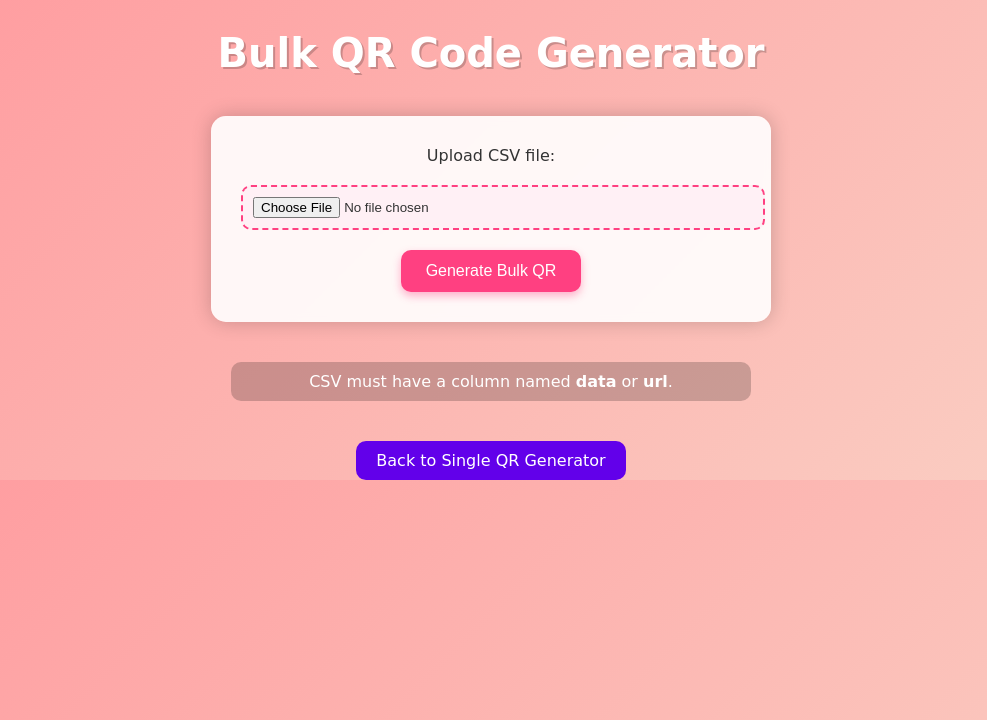
After one commit to ayuu-te/qr_lead, a Flask app: template templates/bulk.html in a window 1280 px wide. The commit adds this page. Shown: the top 720 px of the page, without its empty margins (149-1136 px from the left). Run offline with Flask 3, Linux system fonts and the light colour scheme; the template is opened without the code that fills it, so the values that code supplies are empty.

Commit message:
funky_bulk_css_updation

```diff
--- a/app.py
+++ b/app.py
@@ -100,7 +100,8 @@ def bulk():
         )
 
     # GET request: Show upload form
-    return
+    return render_template('bulk.html')
+
 
 if __name__ == '__main__':
     app.run(debug=True)
--- /dev/null
+++ b/demo.csv
@@ -0,0 +1,5 @@
+data
+https://meet.google.com/ymf-evrr-mjp
+https://www.youtube.com/watch?v=UrsmFxEIp5k&t=820s
+https://www.youtube.com/watch?v=BUTjcAjfMgY
+https://www.youtube.com/watch?v=O_1ljm8YHY8
--- /dev/null
+++ b/static/bulkstyle.css
@@ -0,0 +1,104 @@
+
+body {
+    font-family: 'Comic Sans MS', cursive, sans-serif;
+    background: linear-gradient(135deg, #ff9a9e 0%, #fad0c4 100%);
+    margin: 0;
+    padding: 0;
+    text-align: center;
+    color: #333;
+}
+
+h2 {
+    font-size: 2.5em;
+    margin-top: 30px;
+    color: #fff;
+    text-shadow: 2px 2px #00000033;
+}
+
+form {
+    background: rgba(255, 255, 255, 0.9);
+    border-radius: 15px;
+    padding: 30px;
+    margin: 40px auto;
+    width: 90%;
+    max-width: 500px;
+    box-shadow: 0 0 20px rgba(0,0,0,0.2);
+    backdrop-filter: blur(5px);
+}
+
+input[type="file"] {
+    margin: 20px 0;
+    border: 2px dashed #ff4081;
+    padding: 10px;
+    border-radius: 10px;
+    cursor: pointer;
+    background-color: #fff0f5;
+    width: 100%;
+}
+
+input[type="file"]:hover {
+    background-color: #ffe6f0;
+}
+
+input[type="submit"] {
+    background-color: #ff4081;
+    color: white;
+    padding: 12px 25px;
+    border: none;
+    border-radius: 10px;
+    font-size: 1em;
+    cursor: pointer;
+    transition: all 0.3s ease;
+    box-shadow: 0 4px 8px rgba(255,64,129,0.4);
+}
+
+input[type="submit"]:hover {
+    background-color: #e91e63;
+    transform: scale(1.05);
+}
+
+p {
+    font-size: 1em;
+    color: #fff;
+    margin: 20px auto;
+    max-width: 500px;
+    background-color: rgba(0, 0, 0, 0.2);
+    padding: 10px;
+    border-radius: 10px;
+}
+
+a {
+    display: inline-block;
+    margin-top: 20px;
+    color: #fff;
+    background-color: #6200ea;
+    padding: 10px 20px;
+    border-radius: 10px;
+    text-decoration: none;
+    transition: background-color 0.3s ease;
+}
+
+a:hover {
+    background-color: #3700b3;
+}
+
+/* Responsive */
+@media (max-width: 600px) {
+    h2 {
+        font-size: 2em;
+    }
+
+    form {
+        padding: 20px;
+    }
+
+    input[type="submit"] {
+        width: 100%;
+    }
+
+    a {
+        width: 90%;
+        display: block;
+        margin: 20px auto 0;
+    }
+}
--- /dev/null
+++ b/templates/bulk.html
@@ -0,0 +1,18 @@
+<!-- templates/bulk.html -->
+<!DOCTYPE html>
+<html>
+<head>
+    <title>Bulk QR Code Generator</title>
+    <link rel="stylesheet" href="{{ url_for('static', filename='bulkstyle.css') }}">
+
+</head>
+<body>
+    <h2>Bulk QR Code Generator</h2>
+    <form method="post" enctype="multipart/form-data">
+        Upload CSV file: <input type="file" name="csvfile" accept=".csv"><br>
+        <input type="submit" value="Generate Bulk QR">
+    </form>
+    <p>CSV must have a column named <b>data</b> or <b>url</b>.</p>
+    <a href="/">Back to Single QR Generator</a>
+</body>
+</html>
--- a/templates/index.html
+++ b/templates/index.html
@@ -2,7 +2,7 @@
 <html>
 <head>
     <title>QR Code Generator</title>
-    <link rel="stylesheet" href="{{ url_for('static', filename='style.css') }}">
+    <link rel="stylesheet" href="{{ url_for('static', filename='indexstyle.css') }}">
 </head>
 
 <body>
```
Also changed, not shown: static/indexstyle.css (renamed from static/style.css).
